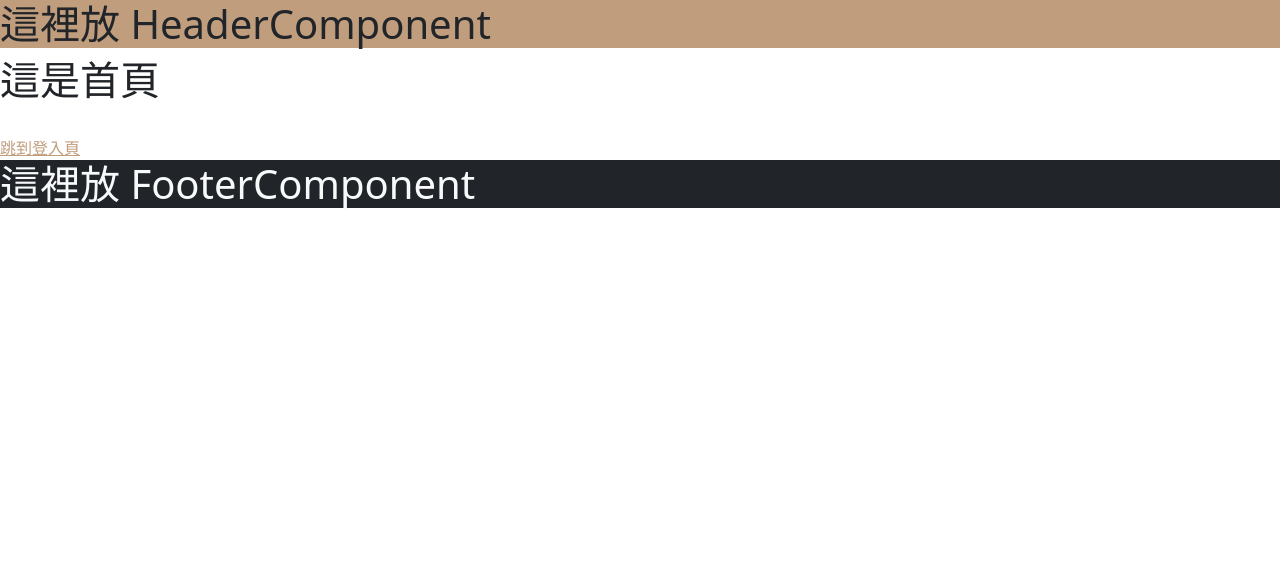
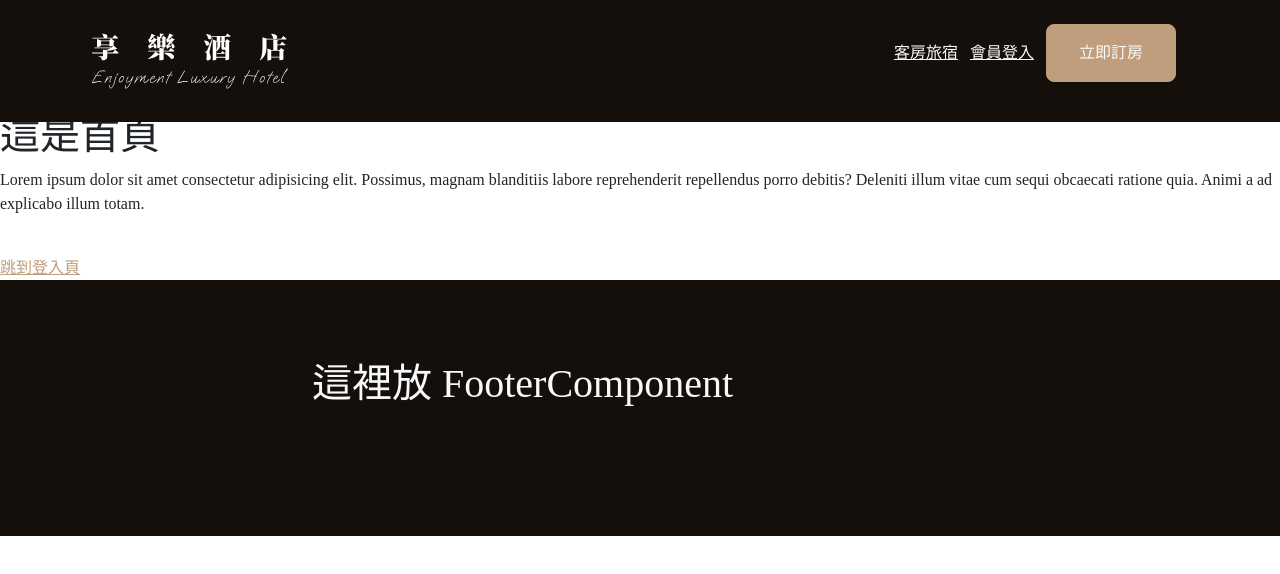
Before and after one commit to CodingSnorlax/luxury-hotel, a React (Vite) app: page /#/ in a window 1280 px wide. Shown: the top 574 px of the page. Built offline with nearby package versions, Linux system fonts and the light colour scheme.

Commit message:
1.加入footer,header元件 2.調整顏色,按鈕,字體設定

```diff
--- a/src/App.tsx
+++ b/src/App.tsx
@@ -1,21 +1,24 @@
-// import { useState } from 'react'
-import { Routes, Route } from 'react-router-dom'
+import { useState } from 'react'
+import { Routes, Route, Link } from 'react-router-dom'
 import { HomePage } from './views/HomePage/HomePage'
 import { LoginPage } from './views/LoginPage/LoginPage'
 import { NotFoundPage } from './views/NotFoundPage/NotFoundPage'
+import { NavbarComponent } from './components/NavbarComponent'
+import { FooterComponent } from './components/FooterComponent'
 
 export const App: React.FC = () => {
+
   return (
     <>
       <div className='App'>
-          <h1 className='bg-primary'>這裡放 HeaderComponent</h1>
+        <NavbarComponent />
           {/* 註冊路由表 */}
           <Routes>
             <Route path='/' element={<HomePage />} />
             <Route path='login' element={<LoginPage />} />
             <Route path='*' element={<NotFoundPage />} />
           </Routes>
-          <h1 className='bg-dark text-light'>這裡放 FooterComponent</h1>
+        <FooterComponent />
       </div>
     </>
   )
--- a/src/assets/style/custom_variables.scss
+++ b/src/assets/style/custom_variables.scss
@@ -301,11 +301,11 @@ $cyans: (
 $primary:       #BF9D7D; // $blue !default;
 $secondary:     $gray-600 !default;
 $success:       #52DD7E; // $green !default;
-$info:          $cyan !default;
+$info:          #3BADEF; // $cyan !default;
 $warning:       $yellow !default;
-$danger:        $red !default;
+$danger:        #DA3E51; // $red !default;
 $light:         $gray-100 !default;
-$dark:          $gray-900 !default;
+$dark:          #140F0A; // $gray-900 !default;
 // scss-docs-end theme-color-variables
 
 // scss-docs-start theme-colors-map
@@ -839,8 +839,8 @@ $input-btn-border-width:      var(--#{$prefix}border-width) !default;
 
 // scss-docs-start btn-variables
 $btn-color:                   var(--#{$prefix}body-color) !default;
-$btn-padding-y:               $input-btn-padding-y !default;
-$btn-padding-x:               $input-btn-padding-x !default;
+$btn-padding-y:               1rem;//$input-btn-padding-y !default;
+$btn-padding-x:               2rem;//$input-btn-padding-x !default;
 $btn-font-family:             $input-btn-font-family !default;
 $btn-font-size:               $input-btn-font-size !default;
 $btn-line-height:             $input-btn-line-height !default;
@@ -869,7 +869,7 @@ $btn-link-disabled-color:     $gray-600 !default;
 $btn-link-focus-shadow-rgb:   to-rgb(mix(color-contrast($link-color), $link-color, 15%)) !default;
 
 // Allows for customizing button radius independently from global border radius
-$btn-border-radius:           var(--#{$prefix}border-radius) !default;
+$btn-border-radius:           8px;//var(--#{$prefix}border-radius) !default;
 $btn-border-radius-sm:        var(--#{$prefix}border-radius-sm) !default;
 $btn-border-radius-lg:        var(--#{$prefix}border-radius-lg) !default;
 
--- a/src/assets/style/main.scss
+++ b/src/assets/style/main.scss
@@ -1,3 +1,11 @@
 @import "~bootstrap/scss/functions";
 @import "custom_variables.scss";
 @import "~bootstrap/scss/bootstrap";
+
+body {
+    font-family: 'Noto Serif TC', serif, sans-serif;
+}
+
+.footer {
+    padding: 80px 312px 120px;
+}
--- /dev/null
+++ b/src/components/FooterComponent.tsx
@@ -0,0 +1,11 @@
+import { useState } from 'react'
+import LogoImg from '../assets/img/logoWhite.svg'
+import { Routes, Route, Link } from 'react-router-dom'
+
+export const FooterComponent: React.FC = () => {
+    return (
+        <footer className='footer bg-dark text-light'>
+          <h1 className=''>這裡放 FooterComponent</h1>
+        </footer>
+    )
+}
--- /dev/null
+++ b/src/components/NavbarComponent.tsx
@@ -0,0 +1,55 @@
+import { useState } from 'react'
+import LogoImg from '../assets/img/logoWhite.svg'
+import { Link } from 'react-router-dom'
+
+export const NavbarComponent: React.FC = () => {
+    const [showOffcanvas, setShowOffcanvas] = useState(false);
+    const handleToggleOffcanvas = () => setShowOffcanvas(!showOffcanvas);
+
+    return (
+        <nav className="navbar bg-dark px-20 py-6 fixed-top">
+        <div className="container-fluid justify-content-between">
+          <Link to="/">
+            <img src={LogoImg} alt="享樂酒店" />
+          </Link>
+          {/* 手機版 出現漢堡選單按鈕, md 以上消失 */}
+          <button className="navbar-toggler d-block d-md-none" type="button" onClick={handleToggleOffcanvas}>
+            <span className="navbar-toggler-icon"></span>
+          </button>
+
+          {/* md 以上出現 */}
+          <ul className='d-flex align-items-center d-none d-md-flex list-unstyled'>
+            <li className='me-3'>
+              <Link className='text-light' to="/">客房旅宿</Link>
+            </li>
+            <li className='me-3'>
+              <Link className='text-light' to="/">會員登入</Link>
+            </li>
+            <li className='me-3'>
+              <button className='btn btn-primary text-light'>立即訂房</button>
+            </li>
+          </ul>
+
+          {/* 手機版 跟漢堡選單按鈕一起出現 */}
+        <div className={`offcanvas offcanvas-end w-100 bg-dark ${showOffcanvas ? 'show' : ''}`} id="offcanvasNavbar" aria-labelledby="offcanvasNavbarLabel">
+          <div className="offcanvas-header d-flex justify-content-end">
+            <button type="button" className="bg-dark text-light" onClick={() => setShowOffcanvas(false)}>X</button>
+          </div>
+          <div className="offcanvas-body">
+            <ul className="navbar-nav justify-content-end flex-grow-1 pe-3">
+              <li className="nav-item">
+                <a className="nav-link active text-light text-center" aria-current="page" href="#">客房旅宿</a>
+              </li>
+              <li className="nav-item">
+                <a className="nav-link text-light text-center" href="#">會員登入</a>
+              </li>
+              <li className="nav-item dropdown">
+                <button className="btn btn-primary w-100">立即訂房</button>
+              </li>
+            </ul>
+          </div>
+        </div>
+      </div>
+    </nav>
+    )
+}
--- a/src/views/HomePage/HomePage.tsx
+++ b/src/views/HomePage/HomePage.tsx
@@ -5,6 +5,9 @@ export const HomePage: React.FC = () => {
     return (
         <>
         <h1>這是首頁</h1>
+        <h1>這是首頁</h1>
+        <h1>這是首頁</h1>
+        <p>Lorem ipsum dolor sit amet consectetur adipisicing elit. Possimus, magnam blanditiis labore reprehenderit repellendus porro debitis? Deleniti illum vitae cum sequi obcaecati ratione quia. Animi a ad explicabo illum totam.</p>
         <br />
         <Link to="/login">跳到登入頁</Link>
         </>
--- a/src/views/LoginPage/LoginPage.tsx
+++ b/src/views/LoginPage/LoginPage.tsx
@@ -5,6 +5,8 @@ export const LoginPage: React.FC = () => {
     return (
         <>
             <h1>這是登入頁面</h1>
+            <h1>這是登入頁面</h1>
+            <h1>這是登入頁面</h1>
             <Link to="/">回到首頁</Link>
         </>
     )
```
